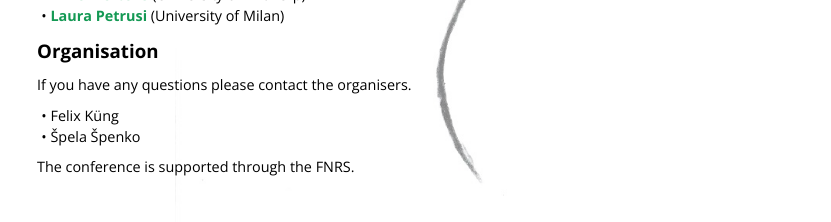
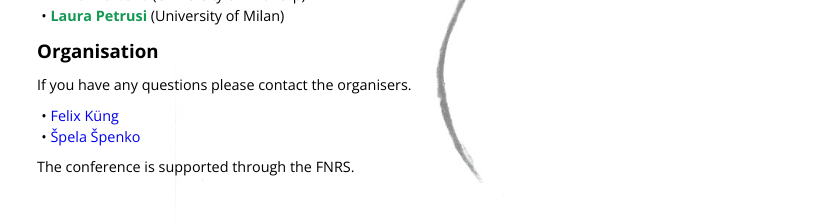
Before and after one commit to Tale-of-Geometries/Tale-of-Geometries.github.io, a Jekyll site: the page built from index.html, in a window 1280 px wide. Shown: the part 508-730 px from the top of the page, without its empty margins (203-1034 px from the left). Built offline with Jekyll 4.4.1, drawn with Linux system fonts in a browser that asks for light colours; nearby versions of some CDN libraries; library files that are not in the unit come from our copies.

Commit message:
Update main.css

```diff
--- a/css/main.css
+++ b/css/main.css
@@ -30,9 +30,7 @@ div#content {
   padding: 10px;
 }
 
-a {
-  color: black;
-}
+
 
 hr {
   border: 0;
```
